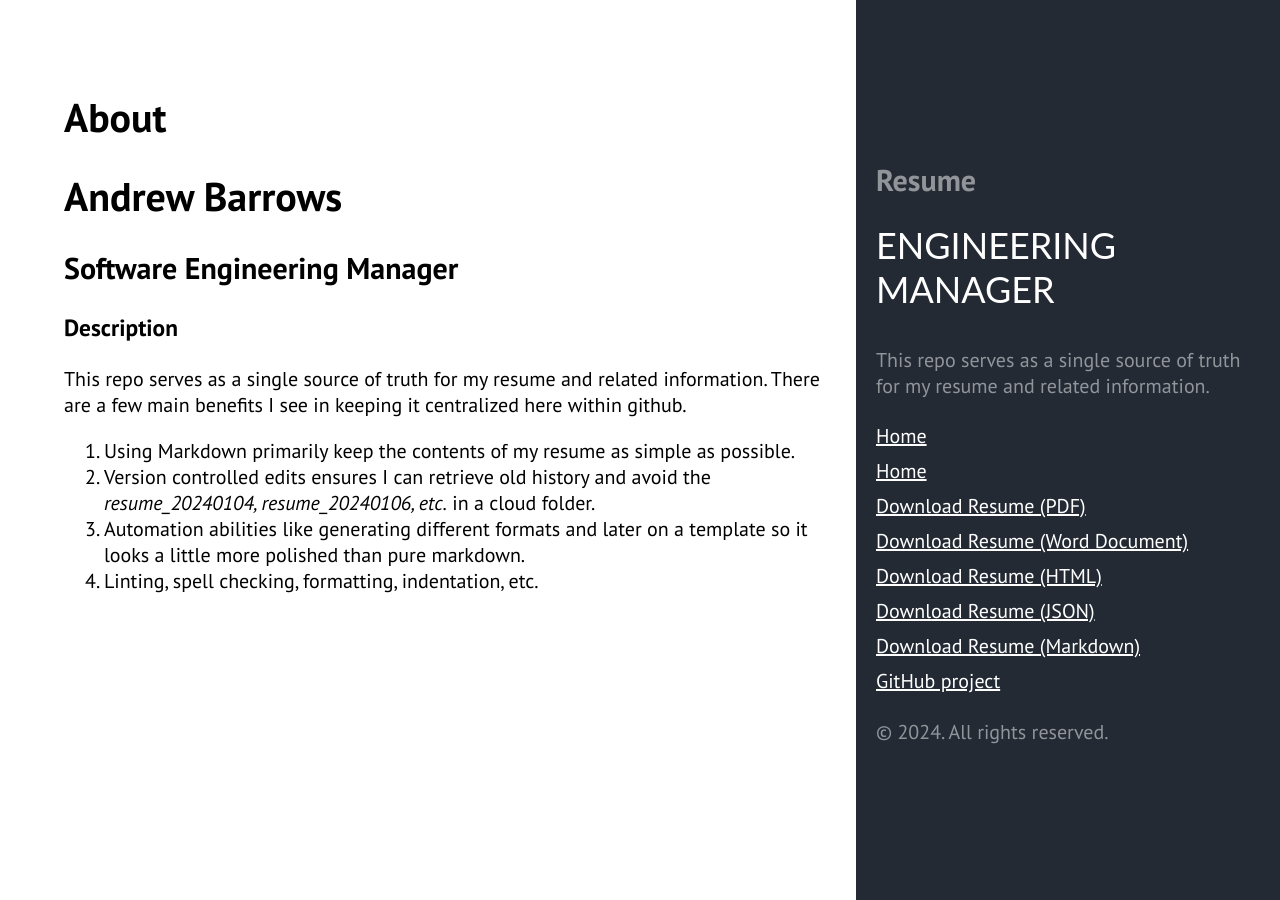
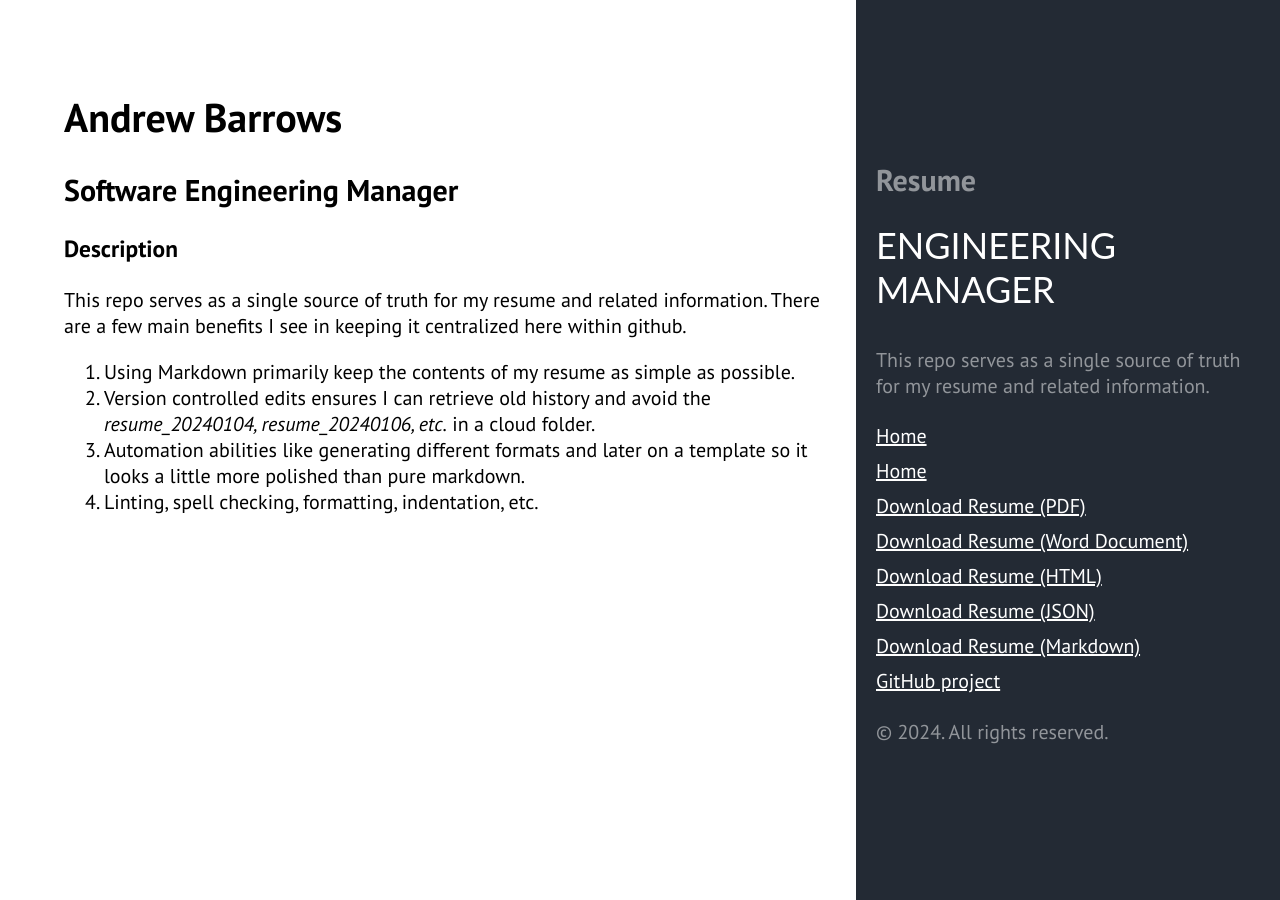
Before and after one commit to abarrows/resume, a Jekyll site: the page built from about.html, in a window 1280 px wide. Built offline with Jekyll 4.4.1, drawn with Linux system fonts in a browser that asks for light colours.

Commit message:
Agnosticizing professional summary.

```diff
--- a/_layouts/page.html
+++ b/_layouts/page.html
@@ -2,7 +2,4 @@
 layout: default
 ---
 
-<div class="page">
-  <h1 class="page-title">{{ page.title }}</h1>
-  {{ content }}
-</div>
+<div class="page">{{ content }}</div>
```
Also changed, not shown: index.md (+3 -3 lines).
